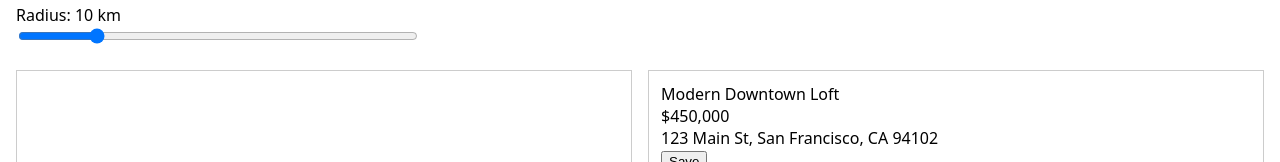
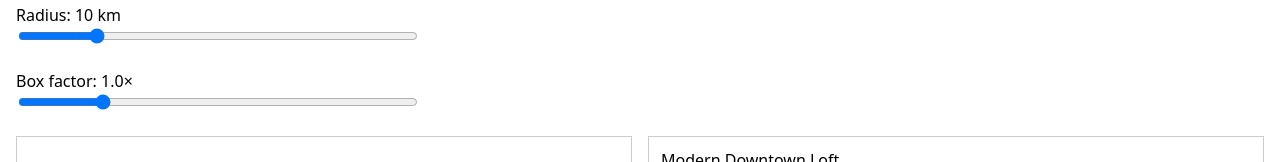
Before and after one commit to pavanisri-hub/mapbox-real-estate-finder, a React (Vite) app: page /properties in a window 1280 px wide. Shown: the part 164-326 px from the top of the page. Built offline with nearby package versions, Linux system fonts and the light colour scheme; no server answers.

Commit message:
feat: filter properties by drawn polygon

```diff
--- a/src/pages/PropertiesPage.jsx
+++ b/src/pages/PropertiesPage.jsx
@@ -11,6 +11,8 @@ const PropertiesPage = () => {
   const [mapCenter, setMapCenter] = useState(null);
   const [radiusKm, setRadiusKm] = useState(10);
   const [selectedPropertyId, setSelectedPropertyId] = useState(null);
+  const [searchPolygon, setSearchPolygon] = useState(null);
+  const [boxFactor, setBoxFactor] = useState(1.0);
 
   // Load all properties once
   useEffect(() => {
@@ -77,11 +79,11 @@ const PropertiesPage = () => {
     }
   }, []);
 
-  // Filter properties within radius of mapCenter
   const visibleProperties = useMemo(() => {
     if (!mapCenter) return allProperties;
 
-    return allProperties.filter((p) => {
+    // 1) radius filter
+    let filtered = allProperties.filter((p) => {
       const distance = haversineDistanceKm(
         mapCenter.lat,
         mapCenter.lng,
@@ -90,13 +92,41 @@ const PropertiesPage = () => {
       );
       return distance <= radiusKm;
     });
-  }, [allProperties, mapCenter, radiusKm]);
+
+    // 2) polygon filter (if exists)
+    if (!searchPolygon || !Array.isArray(searchPolygon.coordinates)) {
+      return filtered;
+    }
+
+    const ring = searchPolygon.coordinates[0] || [];
+
+    const pointInPolygon = (lng, lat) => {
+      // ray casting algorithm
+      let inside = false;
+      for (let i = 0, j = ring.length - 1; i < ring.length; j = i++) {
+        const xi = ring[i][0],
+          yi = ring[i][1];
+        const xj = ring[j][0],
+          yj = ring[j][1];
+
+        const intersect =
+          yi > lat !== yj > lat &&
+          lng < ((xj - xi) * (lat - yi)) / (yj - yi + 1e-9) + xi;
+
+        if (intersect) inside = !inside;
+      }
+      return inside;
+    };
+
+    filtered = filtered.filter((p) => pointInPolygon(p.longitude, p.latitude));
+
+    return filtered;
+  }, [allProperties, mapCenter, radiusKm, searchPolygon]);
+
 
   return (
     <div data-testid="properties-container">
-      <div data-testid="view-toggle">
-        View toggle
-      </div>
+      <div data-testid="view-toggle">View toggle</div>
 
       {/* Location autocomplete */}
       <div style={{ marginBottom: '0.5rem', maxWidth: 400 }}>
@@ -151,6 +181,22 @@ const PropertiesPage = () => {
         </label>
       </div>
 
+      {/* Box factor slider (polygon-like area) */}
+      <div style={{ marginBottom: '0.5rem', maxWidth: 400 }}>
+        <label>
+          Box factor: {boxFactor.toFixed(1)}×
+          <input
+            type="range"
+            min="0.5"
+            max="3"
+            step="0.1"
+            value={boxFactor}
+            onChange={(e) => setBoxFactor(Number(e.target.value))}
+            style={{ width: '100%', display: 'block' }}
+          />
+        </label>
+      </div>
+
       <div style={{ display: 'flex', gap: '1rem', minHeight: '400px' }}>
         <div
           style={{ flex: 1, border: '1px solid #ccc', minHeight: 400 }}
@@ -159,6 +205,8 @@ const PropertiesPage = () => {
           <MapContainer
             properties={visibleProperties}
             onMarkerClick={handleMarkerClick}
+            searchPolygon={searchPolygon}
+            onSearchPolygonChange={setSearchPolygon}
           />
         </div>
 
@@ -184,9 +232,7 @@ const PropertiesPage = () => {
                   selectedPropertyId === p.id ? '#dbeafe' : 'white'
               }}
             >
-              <div data-testid={`property-title-${p.id}`}>
-                {p.title}
-              </div>
+              <div data-testid={`property-title-${p.id}`}>{p.title}</div>
               <div data-testid={`property-price-${p.id}`}>
                 ${p.price.toLocaleString()}
               </div>
```
